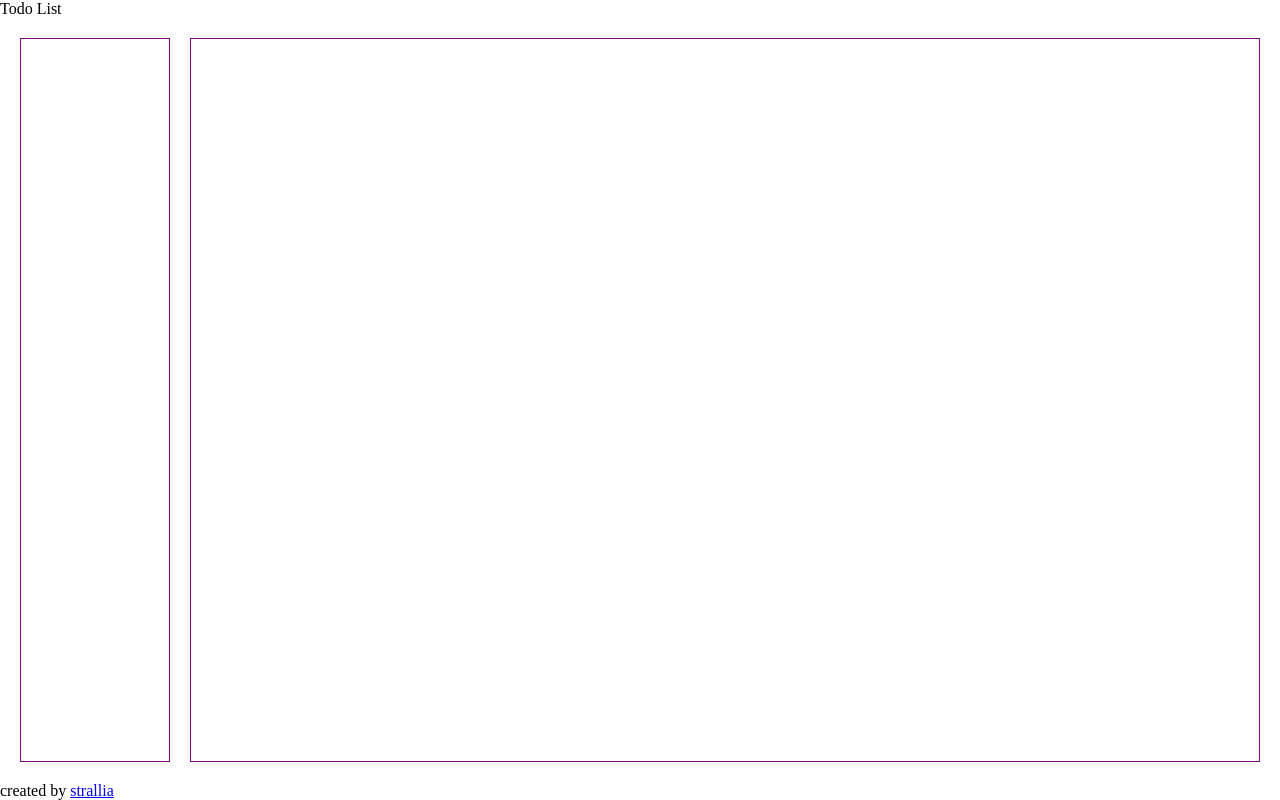
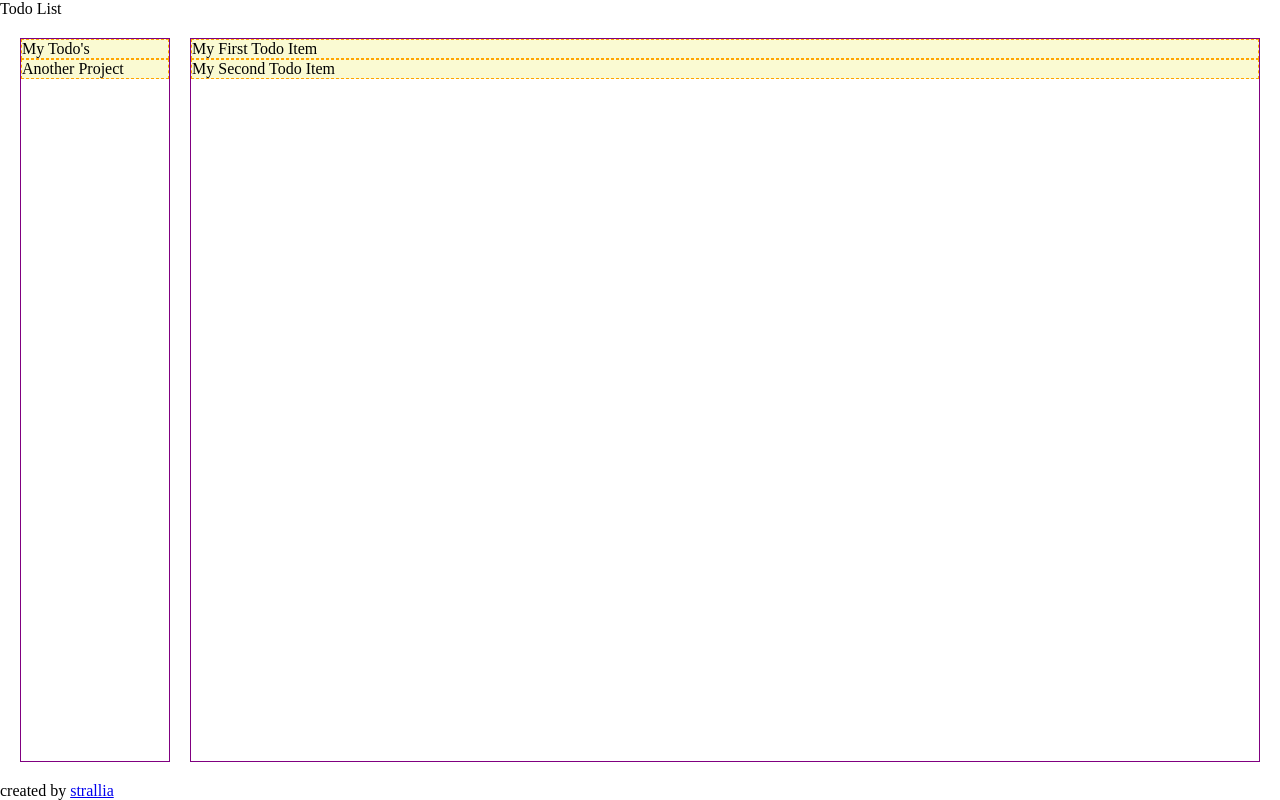
Before and after one commit to strallia/todo-list, a website built with webpack: page src/index.html in a window 1280 px wide. Built offline with nearby package versions, Linux system fonts and the light colour scheme.

Commit message:
Display projects and todo items

```diff
--- a/src/dom.js
+++ b/src/dom.js
@@ -0,0 +1,29 @@
+import { projectList } from "./project";
+import { todoList } from "./todo";
+
+// PROJECTS
+const projectsDiv = document.querySelector('.projects');
+
+function displayProjectTabs() {
+  for (const project of projectList) {
+    const tab = document.createElement('div');
+    tab.classList.add('tab');
+    tab.textContent = project.title;
+    projectsDiv.appendChild(tab);
+  };
+}
+
+
+// TODOS
+const todosDiv = document.querySelector('.todos');
+
+function displayTodoTabs() {
+  for (const todo of todoList) {
+    const tab = document.createElement('div');
+    tab.classList.add('tab');
+    tab.textContent = todo.title;
+    todosDiv.appendChild(tab);
+  };
+}
+
+export { displayProjectTabs, displayTodoTabs };
--- a/src/index.js
+++ b/src/index.js
@@ -1,3 +1,7 @@
-import { createTodo } from "./todo.js";
-import { projectList } from "./project.js";
+import "./todo.js";
+import "./project.js";
 import './styles.css';
+import { displayProjectTabs, displayTodoTabs } from "./dom.js";
+
+displayProjectTabs();
+displayTodoTabs();
--- a/src/project.js
+++ b/src/project.js
@@ -30,7 +30,12 @@ function createProject(title, description) {
 const projectList = [
   createProject(
     "My Todo's",
-    "Project containing all my todo's")
+    "Project containing all my todo's"
+  ),
+  createProject(
+    "Another Project",
+    "Project containing todos for another project"
+  ),
 ];
 
 let currentProject = projectList[0];
--- a/src/styles.css
+++ b/src/styles.css
@@ -22,3 +22,21 @@ div.content {
     border: 1px solid purple;
   }
 }
+
+
+/* PROJECTS */
+div.projects {
+  > .tab {
+    background-color: lightgoldenrodyellow;
+    border: 1px dashed orange;
+  }
+}
+
+
+/* TODO LIST */
+div.todos {
+  > .tab {
+    background-color: lightgoldenrodyellow;
+    border: 1px dashed orange;
+  }
+}
--- a/src/todo.js
+++ b/src/todo.js
@@ -39,9 +39,15 @@ const todoList = [
     'Add notes here',
     'high',
     'open'
-    )
+  ),
+  createTodo(
+    'Default Project',
+    'My Second Todo Item',
+    '1/30',
+    'Add notes here',
+    'medium',
+    'open'
+  ),
 ];
 
-export { createTodo };
-
-console.log(todoList);
+export { todoList };
```
